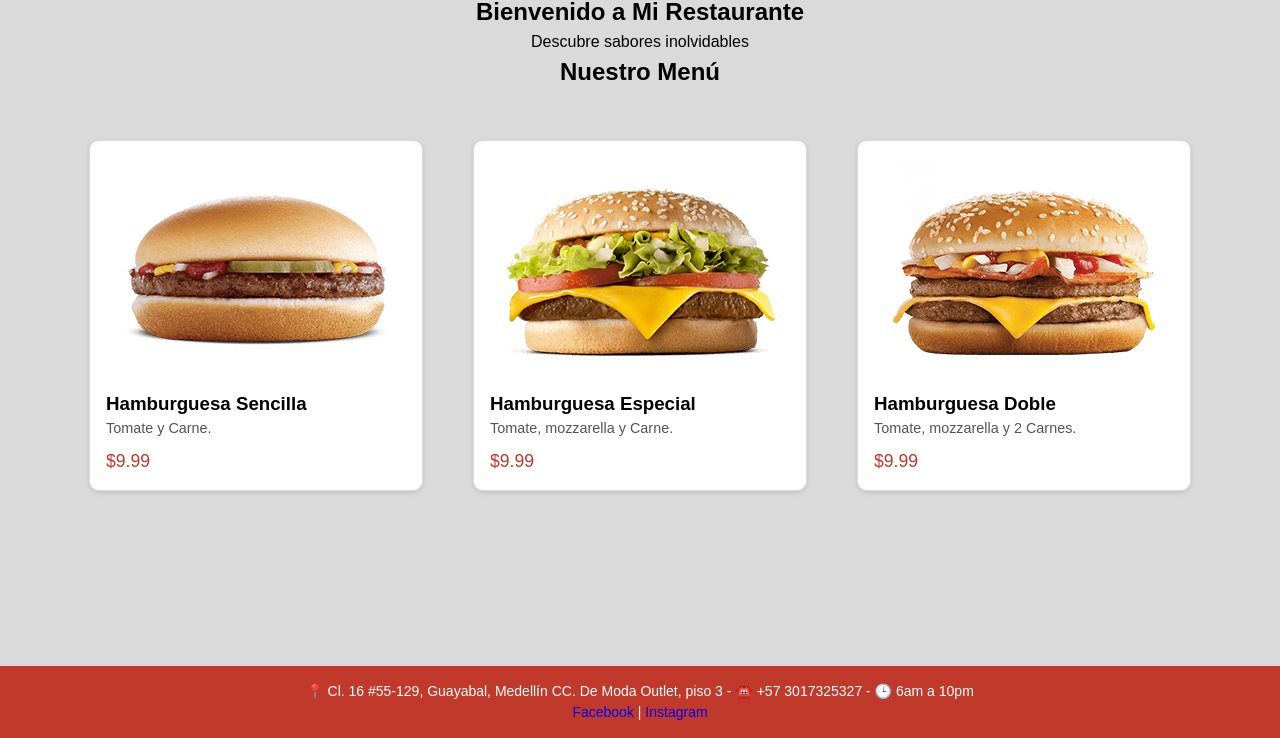
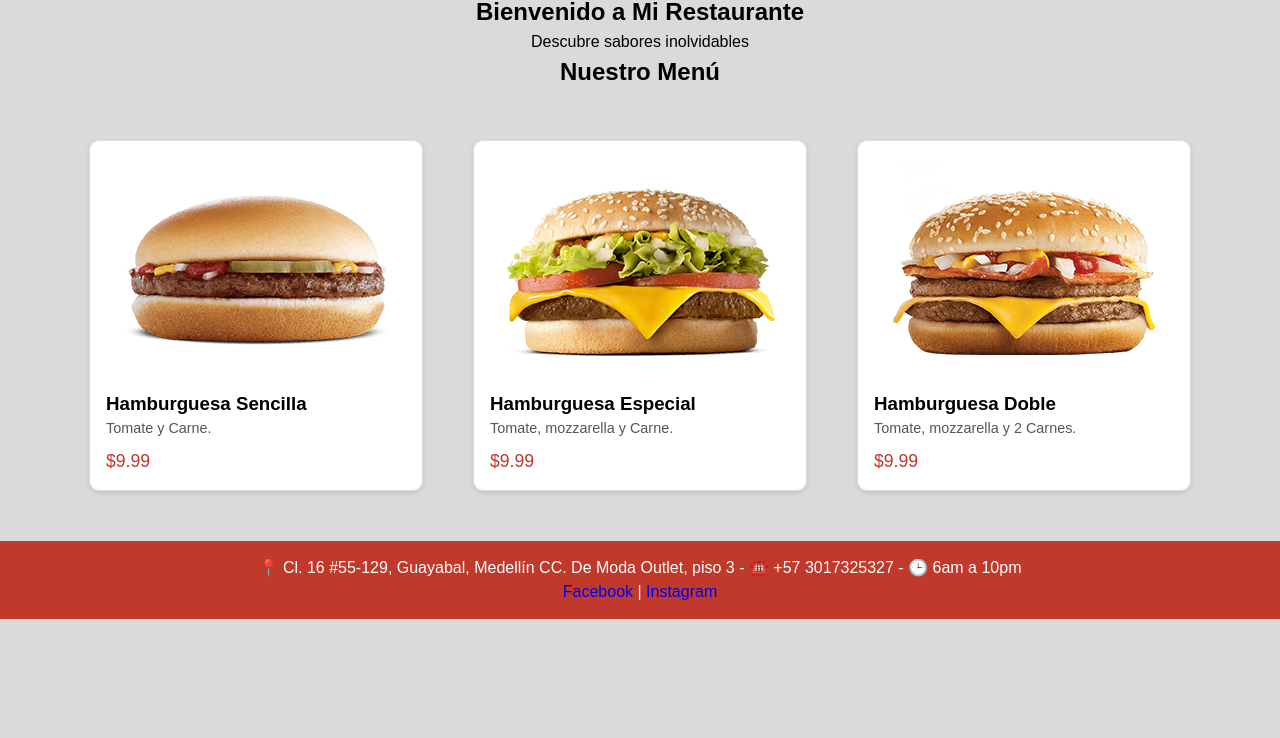
Before and after one commit to JuanDavidOlaya/restaurante, a plain HTML site: page index.html in a window 1280 px wide. Shown: the part 62-800 px from the top of the page. Drawn offline with Linux system fonts and the light colour scheme.

Commit message:
Update css_practices.css

```diff
--- a/css_practices.css
+++ b/css_practices.css
@@ -131,8 +131,7 @@ a {
 .footer {
     background: var(--color-primario);
     color: #fff;
-    font-size: 14px;
-    position: absolute;
+
     bottom: 0;
     left: 0;
     width: 100%;
```
